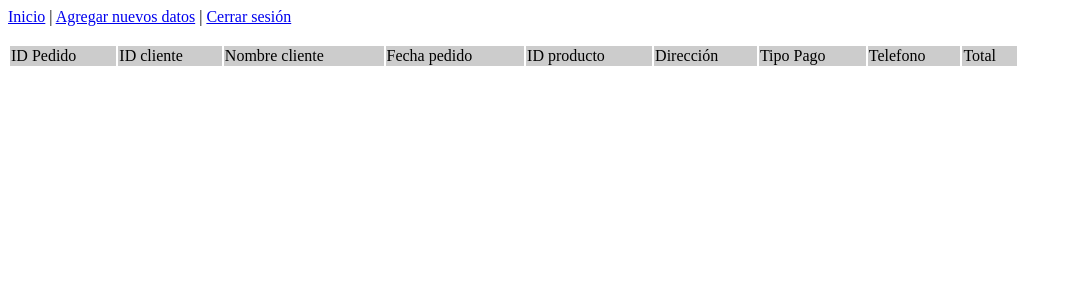
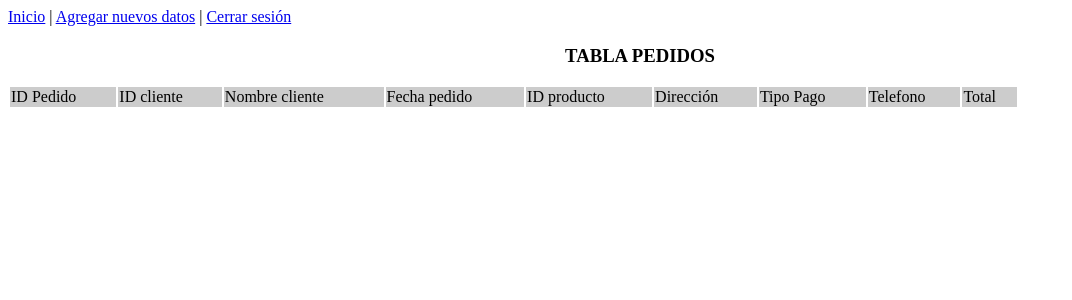
Before and after one commit to HEJimGuev/U2_CRUD_TheCollectorShop_Jimenez_5J, a PHP site: page /ver.php in a window 1280 px wide. Shown: the top 300 px of the page, without its empty margins (0-1072 px from the left). Run offline with PHP 8.4, Linux system fonts and the light colour scheme; a user stored in the database is signed in; data comes from the database, SQL or seed files in the repository.

Commit message:
Update ver.php

```diff
--- a/ver.php
+++ b/ver.php
@@ -21,8 +21,8 @@
 
 <body>
 	<a href="index.php">Inicio</a> | <a href="agregar.html">Agregar nuevos datos</a> | <a href="CerrarSesion.php">Cerrar sesión</a>
-	<br/><br/>
-
+	<br>
+	<center><h3>TABLA PEDIDOS</h3></center>
 	<table width='80%' border=0>
 		<tr bgcolor='#CCCCCC'>
 			<td>ID Pedido</td>
```
